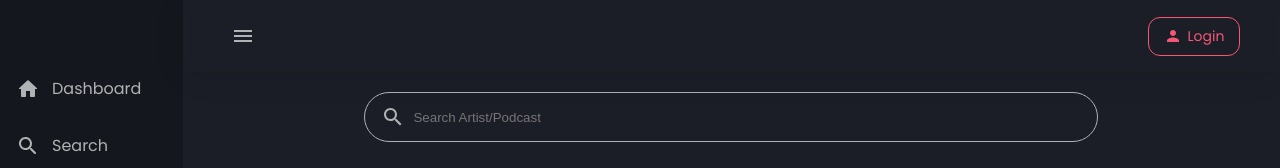
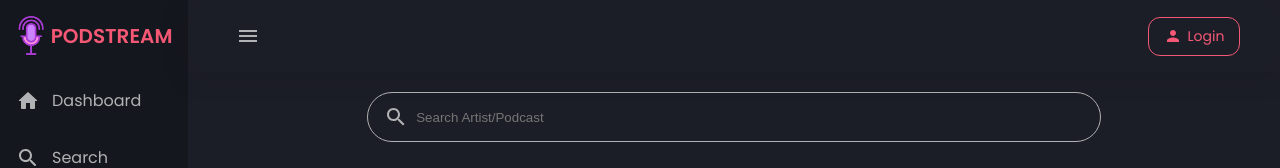
Before and after one commit to whd793/podcast-app, a React (Create React App) app in the folder client/: page /search in a window 1280 px wide. Shown: the top 168 px of the page. Built offline with nearby package versions, Linux system fonts and the light colour scheme.

Commit message:
modified design moreresult component

```diff
--- a/client/src/components/Menu.jsx
+++ b/client/src/components/Menu.jsx
@@ -13,16 +13,26 @@ import LightModeRoundedIcon from '@mui/icons-material/LightModeRounded';
 import DarkModeRoundedIcon from '@mui/icons-material/DarkModeRounded';
 import ExitToAppRoundedIcon from '@mui/icons-material/ExitToAppRounded';
 import CloseRounded from '@mui/icons-material/CloseRounded';
+import LogoIcon from '../Images/Logo.png';
+import { openSignin } from '../redux/setSigninSlice';
 
 const MenuContainer = styled.div`
   flex: 0.5;
   flex-direction: column;
+  height: 100vh;
   display: flex;
-  padding: 60px 0px;
   box-sizing: border-box;
   align-items: flex-start;
   background-color: ${({ theme }) => theme.bg};
   color: ${({ theme }) => theme.text_primary};
+  @media (max-width: 1100px) {
+    position: fixed;
+    z-index: 1000;
+    width: 100%;
+    max-width: 250px;
+    left: ${({ setMenuOpen }) => (setMenuOpen ? '0' : '-100%')};
+    transition: 0.3s ease-in-out;
+  }
 `;
 const Elements = styled.div`
   padding: 4px 16px;
@@ -49,8 +59,11 @@ const HR = styled.div`
   margin: 10px 0px;
 `;
 const Flex = styled.div`
-  width: 100%;
-  justify-content: flex-end;
+  justify-content: space-between;
+  display: flex;
+  align-items: center;
+  padding: 0px 16px;
+  width: 86%;
 `;
 const Close = styled.div`
   display: none;
@@ -58,13 +71,20 @@ const Close = styled.div`
     display: block;
   }
 `;
-const Menu = ({
-  setMenuOpen,
-  darkMode,
-  setDarkMode,
-  setUploadOpen,
-  setSignInOpen,
-}) => {
+const Logo = styled.div`
+  color: ${({ theme }) => theme.primary};
+  display: flex;
+  align-items: center;
+  justify-content: center;
+  gap: 6px;
+  font-weight: bold;
+  font-size: 20px;
+  margin: 16px 0px;
+`;
+const Image = styled.img`
+  height: 40px;
+`;
+const Menu = ({ setMenuOpen, darkMode, setDarkMode, setUploadOpen }) => {
   const dispatch = useDispatch();
   const navigate = useNavigate();
   const { currentUser } = useSelector((state) => state.user);
@@ -76,6 +96,12 @@ const Menu = ({
   return (
     <MenuContainer setMenuOpen={setMenuOpen}>
       <Flex>
+        <Link to='/' style={{ textDecoration: 'none', color: 'inherit' }}>
+          <Logo>
+            <Image src={LogoIcon} />
+            PODSTREAM
+          </Logo>
+        </Link>
         <Close>
           <CloseRounded
             onClick={() => setMenuOpen(false)}
@@ -113,7 +139,7 @@ const Menu = ({
         </Link>
       ) : (
         <Link
-          onClick={() => setSignInOpen(true)}
+          onClick={() => dispatch(openSignin())}
           style={{ textDecoration: 'none', color: 'inherit', width: '100%' }}
         >
           <Elements>
@@ -128,7 +154,7 @@ const Menu = ({
           if (currentUser) {
             setUploadOpen(true);
           } else {
-            setSignInOpen(true);
+            dispatch(openSignin());
           }
         }}
         style={{ textDecoration: 'none', color: 'inherit', width: '100%' }}
@@ -160,7 +186,7 @@ const Menu = ({
           <NavText>Log Out</NavText>
         </Elements>
       ) : (
-        <Elements onClick={() => setSignInOpen(true)}>
+        <Elements onClick={() => dispatch(openSignin())}>
           <ExitToAppRoundedIcon />
           <NavText>Log In</NavText>
         </Elements>
--- a/client/src/components/MoreResult.jsx
+++ b/client/src/components/MoreResult.jsx
@@ -1,10 +1,10 @@
 import React from 'react';
 import styled from 'styled-components';
 import { Link } from 'react-router-dom';
+import { format } from 'timeago.js';
 
 const Results = styled(Link)`
   background-color: ${({ theme }) => theme.bgLight};
-  width: 700px;
   display: flex;
   align-items: center;
   padding: 8px;
@@ -19,8 +19,14 @@ const Results = styled(Link)`
   }
 `;
 const PodcastImage = styled.img`
-  height: 70px;
-  border-radius: 4px;
+  height: 80px;
+  border-radius: 8px;
+  width: 150px;
+  object-fit: cover;
+  @media (max-width: 768px) {
+    height: 60px;
+    width: 100px;
+  }
 `;
 const PodcastInfo = styled.div`
   display: flex;
@@ -35,14 +41,35 @@ const PodcastName = styled.div`
 const Creator = styled.div`
   color: ${({ theme }) => theme.text_secondary};
   font-size: 12px;
+  @media (max-width: 768px) {
+    font-size: 10px;
+  }
 `;
+const Time = styled.div`
+  color: ${({ theme }) => theme.text_secondary};
+  font-size: 12px;
+  @media (max-width: 768px) {
+    font-size: 10px;
+  }
+`;
+const Desciption = styled.div`
+  display: flex;
+  gap: 8px;
+`;
+
 const MoreResult = ({ podcast }) => {
   return (
-    <Results to={`/podcast/${podcast?._id}`}>
+    <Results to={`/podcast/${podcast?._id}`} style={{ textDecoration: 'none' }}>
       <PodcastImage src={podcast?.thumbnail} />
       <PodcastInfo>
         <PodcastName>{podcast?.name}</PodcastName>
-        <Creator>{podcast?.creator.name}</Creator>
+        <Desciption>
+          <Creator style={{ marginRight: '12px' }}>
+            {podcast?.creator.name}
+          </Creator>
+          <Time>• {podcast?.views} Views</Time>
+          <Time>• {format(podcast?.createdAt)}</Time>
+        </Desciption>
       </PodcastInfo>
     </Results>
   );
```
